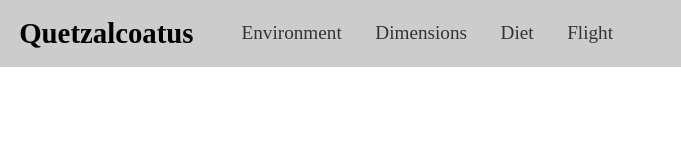
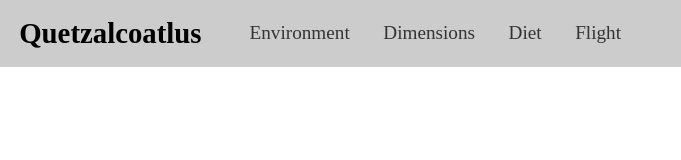
Before and after one commit to zannallan/responsive-navigation, a plain HTML site: page index.html in a window 1280 px wide. Shown: the full height of the page, 0-681 px from the left. Drawn offline with Linux system fonts and the light colour scheme.

Commit message:
Fix markbot errors

```diff
--- a/css/main.css
+++ b/css/main.css
@@ -53,7 +53,7 @@ nav a:hover {
   color: #fff;
 }
 
-@media only screen and (min-width: 25rem) {
+@media only screen and (min-width: 25em) {
 
   nav li {
     display: inline-block;
@@ -62,7 +62,7 @@ nav a:hover {
 
 }
 
-@media only screen and (min-width: 38rem) {
+@media only screen and (min-width: 38em) {
 
   html {
     font-size: 110%;
@@ -71,7 +71,7 @@ nav a:hover {
 
 }
 
-@media only screen and (min-width: 60rem) {
+@media only screen and (min-width: 60em) {
 
   html {
     font-size: 120%;
--- a/index.html
+++ b/index.html
@@ -9,7 +9,7 @@
 <body>
 
   <header>
-    <h1>Quetzalcoatus</h1>
+    <h1>Quetzalcoatlus</h1>
     <nav>
       <ul>
         <li><a href="#">Environment</a></li>
```
